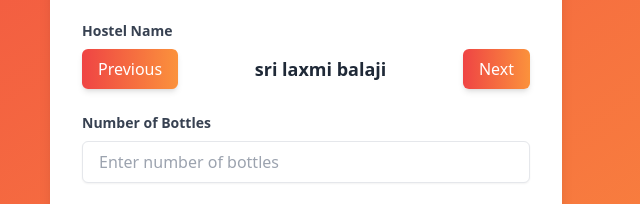
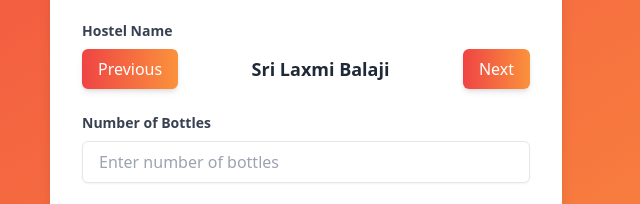
Before and after one commit to Airoeasynotes/VTR, a plain HTML site: page hostels.html in a window 1280 px wide. Shown: the part 338-542 px from the top of the page, 334-974 px from the left. Drawn offline with nearby package versions, Linux system fonts and the light colour scheme.

Commit message:
Update hostels.html

```diff
--- a/hostels.html
+++ b/hostels.html
@@ -77,21 +77,9 @@
 
   <script>
     const hostels = [
-      "sri laxmi balaji",
-      "KMR deluxe",
-      "Honey",
-      "Gangotri",
-      "Nest inn",
-      "siri(babai hostel)",
-      "srinivasa 1",
-      "hari kranthi",
-      "Bhavani",
-      "Srinivasa 2",
-      "SR Reddy's",
-      "Ganesh",
-      "classic",
-      "tirumala",
-      "outside sales"
+       "Sri Laxmi Balaji", "KMR Deluxe", "Honey", "Gangotri", "Nest Inn",
+      "Siri (Babai Hostel)", "Srinivasa 1", "Hari Kranthi", "Bhavani",
+      "Srinivasa 2", "SR Reddy's", "Ganesh", "Classic", "Tirumala", "Outside Sales",
     ];
 
     let currentIndex = 0;
@@ -115,7 +103,7 @@
     // Save data to local storage
     document.getElementById("saveButton").addEventListener("click", () => {
       const date = document.getElementById("date").value;
-      const hostelName = hostels[currentIndex];
+      const hostel = hostels[currentIndex];
       const bottles = document.getElementById("bottles").value;
 
       if (!date || !bottles) {
@@ -125,7 +113,7 @@
 
       const requestData = {
         date,
-        hostelName,
+        hostel,
         bottles: parseInt(bottles),
       };
 
```
